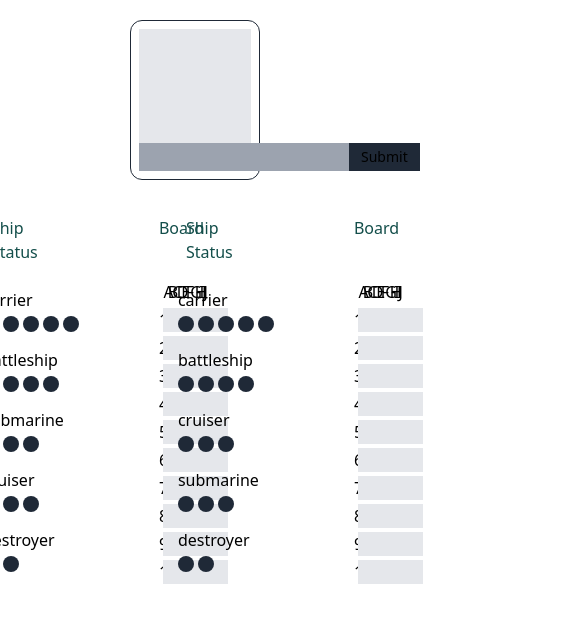
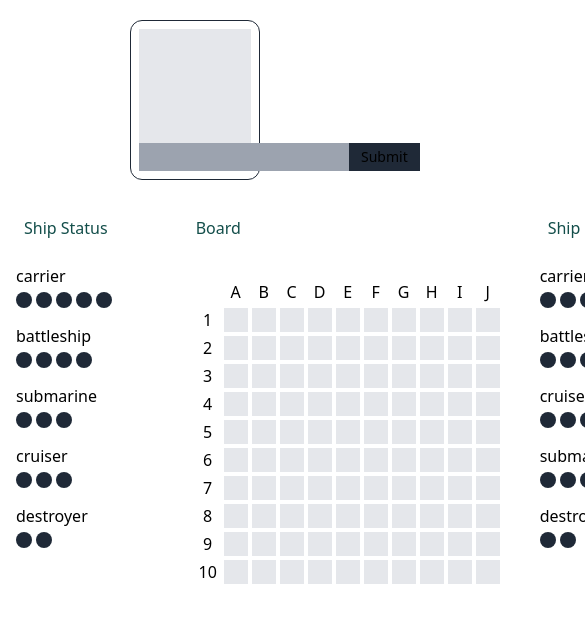
Before and after one commit to owen-addison/odin-battleship, a website built with webpack: page dist/index.html in a window 390 px wide. Shown: the top 622 px of the page, 585 px wide, since content can reach past the window. Built offline with nearby package versions, Linux system fonts and the light colour scheme.

Commit message:
[style] Improve responsive design of containers
- Added TailwindCSS classes to human and computer gameboard containers
  to enhance their responsive design and prevent overlap on window
  resize.
- Utilised flexbox utilities to ensure consistent spacing and alignment,
  and applied minimum width classes to maintain layout integrity.
- Adjusted padding and margin for better visual spacing and readability.

```diff
--- a/dist/index.html
+++ b/dist/index.html
@@ -10,21 +10,23 @@
         <div id="console" class="h-40 w-4/12 p-2 m-5 border border-solid border-gray-800 rounded-xl"></div>
       </div>
       <div id="gb-section" class="flex flex-row">
-        <div id="human-container" class="flex flex-row justify-center gap-10 w-1/2">
+        <div id="human-container" class="flex flex-row justify-center
+        gap-10 w-1/2 min-w-max">
           <div id="human-ships" id="player-ships" class="">
             <h1 class="text-teal-900 px-6 py-4">Ship Status</h1>
             <div class="ships-container flex-1"></div>
           </div>
-          <div id="human-gb" data-player="human" class="">
+          <div id="human-gb" data-player="human" class="min-w-max">
             <h1 class="text-teal-900 px-6 py-4">Board</h1>
           </div>
         </div>
-        <div id="comp-container" class="flex flex-row justify-center gap-10 w-1/2">
+        <div id="comp-container" class="flex flex-row justify-center
+        gap-10 w-1/2 min-w-max">
           <div id="comp-ships" id="player-ships" class="">
             <h1 class="text-teal-900 px-6 py-4">Ship Status</h1>
             <div class="ships-container flex-1"></div>
           </div>
-          <div id="comp-gb" data-player="computer" class="">
+          <div id="comp-gb" data-player="computer" class="min-w-max">
             <h1 class="text-teal-900 px-6 py-4">Board</h1>
           </div>
         </div>
```
